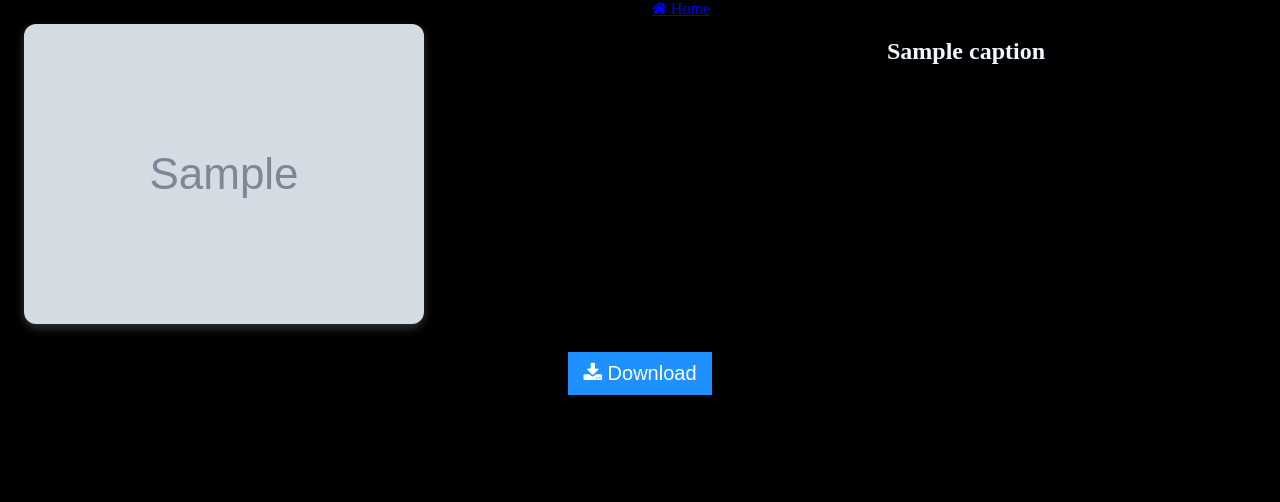
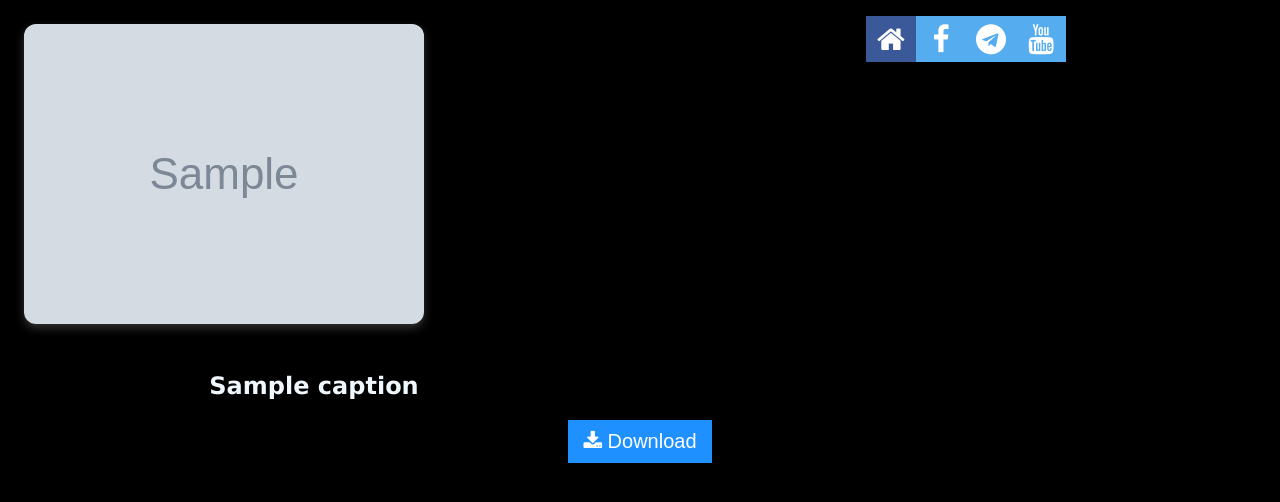
Before and after one commit to PercyLeinad/image-gallery, a FastAPI app: template frontend/templates/image_view.html in a window 1280 px wide. Shown: the top 502 px of the page. Run offline with FastAPI, Linux system fonts and the light colour scheme; the template is opened without the code that fills it: most values are stand-ins (such as "Sample title", 1, 10 or a date in 2020); grey boxes marked "Sample" are stand-in pictures.

Commit message:
ui improvements

```diff
--- a/frontend/static/css/image_view.css
+++ b/frontend/static/css/image_view.css
@@ -65,8 +65,8 @@ img.image:hover {
 @media only screen and (max-width: 768px) {
   .btn {
     font-size: 10px;
-    padding: 10px 20px;
-}
+    padding: 10px 30px;
+  }
   img.image {
     display: block;
     max-width: 90%;
@@ -76,14 +76,21 @@ img.image:hover {
     display: grid;
     gap: 1.5rem;
     grid-template-columns: 1fr;
-
     grid-template-areas:
     'one'
 
   }
   .item {grid-area: one;}
   .details {grid-area: one;}
+
 }
+.details p{
+  display: flex;
+  flex-direction: row;
+  align-items: center;
+  justify-content: center;
+}
+
 
 .download{
     display: flex;
@@ -92,6 +99,41 @@ img.image:hover {
     justify-content: center;
     font-family: Arial, sans-serif;
 }
-h2{
+h1{
   text-align: center;
+  font-family: 'Lucida Sans', 'Lucida Sans Regular', 'Lucida Grande', 'Lucida Sans Unicode', Geneva, Verdana, sans-serif;
 }
+
+
+/* Style all font awesome icons */
+.details .fa {
+  padding: 0.5rem;
+  font-size: 30px;
+  width: 50px;
+  text-align: center;
+  text-decoration: none;
+}
+
+/* Add a hover effect if you want */
+.details .fa:hover {
+  opacity: 0.7;
+}
+
+/* Twitter */
+.details .fa-home {
+  background: #3B5998;
+  color: white;
+}
+
+.details .fa-facebook {
+  background: #55ACEE;
+  color: white;
+}
+.details .fa-telegram {
+  background: #55ACEE;
+  color: white;
+}
+.details .fa-youtube  {
+  background: #55ACEE;
+  color: white;
+}
--- a/frontend/templates/image_view.html
+++ b/frontend/templates/image_view.html
@@ -10,12 +10,17 @@
 <body>
     <section class="container">
        <div class="details">
-           <a href="../" class="fa fa-home"> Home</a>
-           <h2>{{ caption }}</h2>
-       </div>
-        <div id="item">
-            <img class="image" src="{{ image_url }}" alt="Photo">
-        </div>
+           <p>
+            <a href="../" class="fa fa-home"> </a> <br>
+            <a href="#" class="fa fa-facebook"></a> <br>
+            <a href="#" class="fa fa-telegram"></a> <br>
+            <a href="#" class="fa fa-youtube"></a> <br>
+        </p>
+    </div>
+    <div id="item">
+        <img class="image" src="{{ image_url }}" alt="Photo">
+        <h1>{{ caption }}</h1>
+    </div>
     </section>
     <div class="download">
         <a id="download-link" href="{{ image_url }}" download>
```
